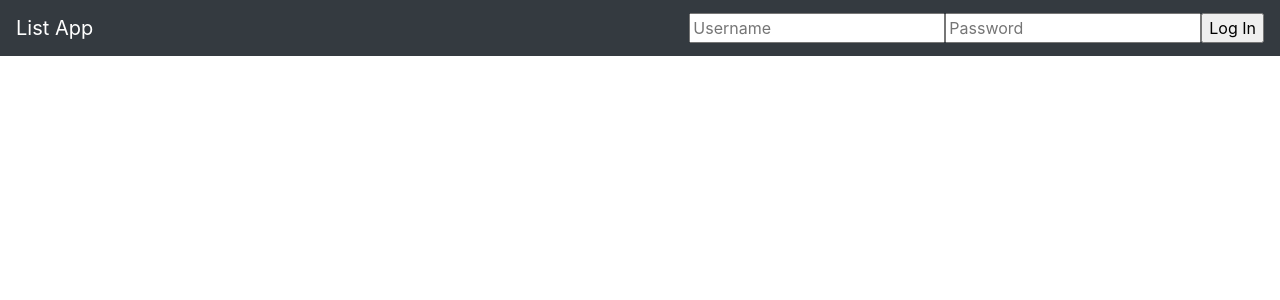
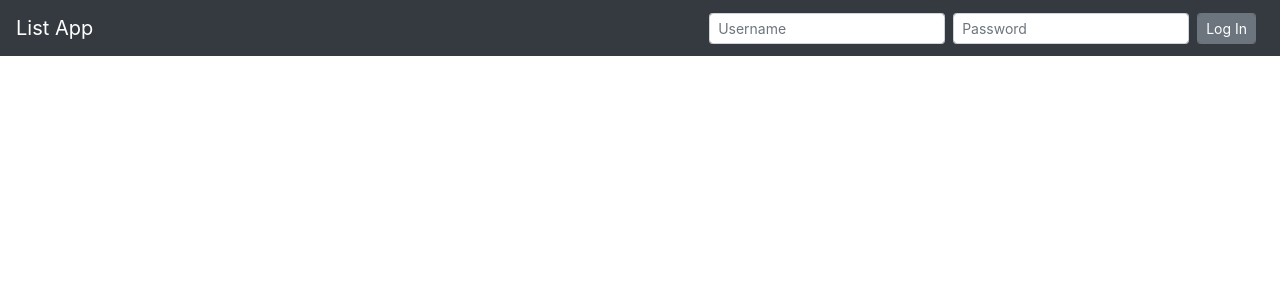
Before and after one commit to hkleindl/list-app-client, a React (Create React App) app: page / in a window 1280 px wide. Shown: the top 300 px of the page. Built offline with nearby package versions, Linux system fonts and the light colour scheme; no server answers.

Commit message:
add styling

```diff
--- a/src/components/Login.js
+++ b/src/components/Login.js
@@ -22,9 +22,11 @@ const Login = ({ loginForm, updateLoginForm, login }) => {
 
     return (
         <form onSubmit={handleOnSubmit}>
-            <input type="text" name="username" value={loginForm.username} onChange={handleInputChange} placeholder="Username"/>
-            <input type="password" name="password" value={loginForm.password} onChange={handleInputChange} placeholder="Password"/>
-            <input type="submit" value="Log In"/>
+            <div class="form-inline">
+                <input class="form-control form-control-sm mr-2" type="text" name="username" value={loginForm.username} onChange={handleInputChange} placeholder="Username"/>
+                <input class="form-control form-control-sm mr-2" type="password" name="password" value={loginForm.password} onChange={handleInputChange} placeholder="Password"/>
+                <input class="btn btn-secondary btn-sm form-control form-control-sm mr-2" type="submit" value="Log In"/>
+            </div>
         </form>
     )
 }
```
